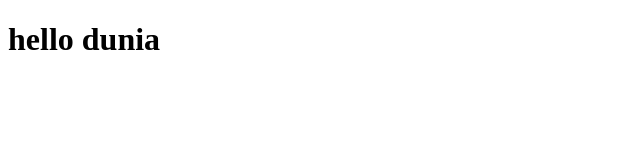
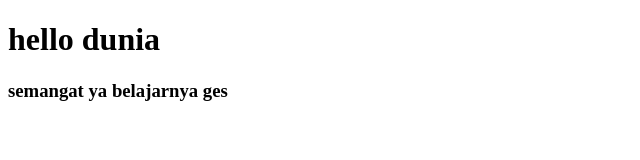
Before and after one commit to revou-fundamental-course/5-feb-24-mochammadtaufikfaturrohman, a plain HTML site: page index.html in a window 1280 px wide. Shown: the whole page, without its empty margins (0-640 px from the left). Drawn offline with Linux system fonts and the light colour scheme.

Commit message:
perubahan html

```diff
--- a/index.html
+++ b/index.html
@@ -7,5 +7,6 @@
 </head>
 <body>
     <h1>hello  dunia</h1>
+    <h3>semangat ya belajarnya ges</h3>
 </body>
 </html>
```
